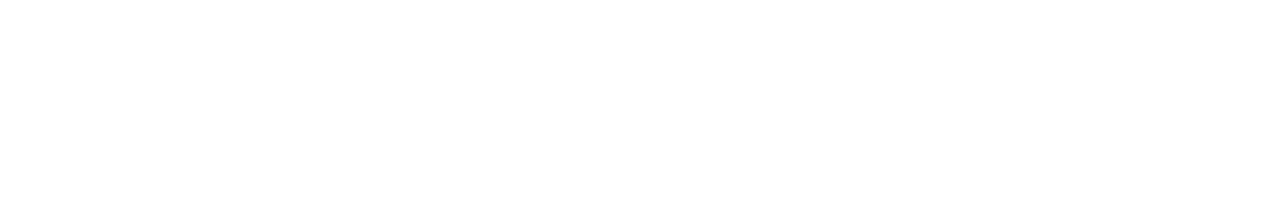
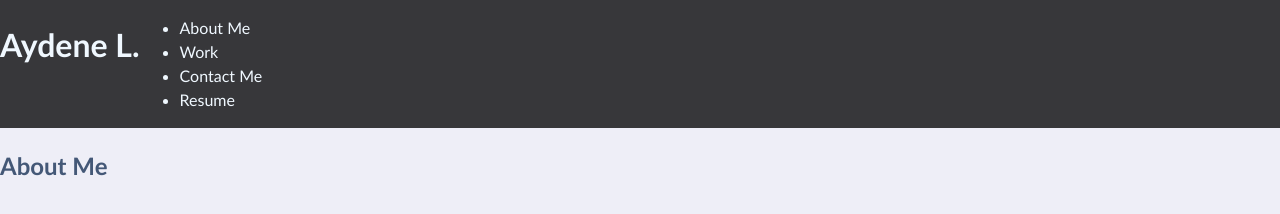
Before and after one commit to aydenemateo/Portfolio-Webpage, a plain HTML site: page assets/index.html in a window 1280 px wide. Drawn offline with Linux system fonts and the light colour scheme.

Commit message:
added some CSS

```diff
--- a/assets/css/style.css
+++ b/assets/css/style.css
@@ -0,0 +1,34 @@
+* {
+    box-sizing: border-box;
+}
+
+  /* brand color palette */
+:root {
+    --primary: rgba(68, 88, 119, 1);
+    --secondary: rgba(146, 204, 206, 1);
+    --tertiary: rgba(49, 52, 61, 1);
+    --dark: rgba(28, 29, 33, 1);
+    --light: rgba(238, 238, 247, 1);
+}
+
+body {
+    margin: 0;
+    padding: 0;
+    font-family: 'Trebuchet MS', 'Lucida Sans Unicode', 'Lucida Grande', 'Lucida Sans', Arial, sans-serif;
+    color: var(--primary);
+    background-color: var(--light);
+    line-height: 1.5;
+}
+
+header {
+    display: flex;
+    background-color: rgb(55, 55, 58);
+    color: aliceblue;
+    padding:  0 0 0;
+
+
+}
+
+.main-header {
+
+}
--- a/assets/index.html
+++ b/assets/index.html
@@ -4,9 +4,30 @@
     <meta charset="UTF-8">
     <meta http-equiv="X-UA-Compatible" content="IE=edge">
     <meta name="viewport" content="width=device-width, initial-scale=1.0">
-    <title>Document</title>
+    <link rel="stylesheet" href="./css/style.css">
+    <title>Aydene Lopez's Portfolio</title>
 </head>
 <body>
+    <header class="main-header">
+        <h1>Aydene L.</h1>
+        <nav class="header-nav">
+            <ul>
+                <li>About Me</li>
+                <li>Work</li>
+                <li>Contact Me</li>
+                <li>Resume</li>
+            </ul>
+        </nav>
+    </header>
+    <section class="sub-header">
+    </section>
+    <main>
+        <section>
+            <article>
+                <h2>About Me</h2>
+            </article>
+        </section>
+    </main>
 
 </body>
 </html>
```
